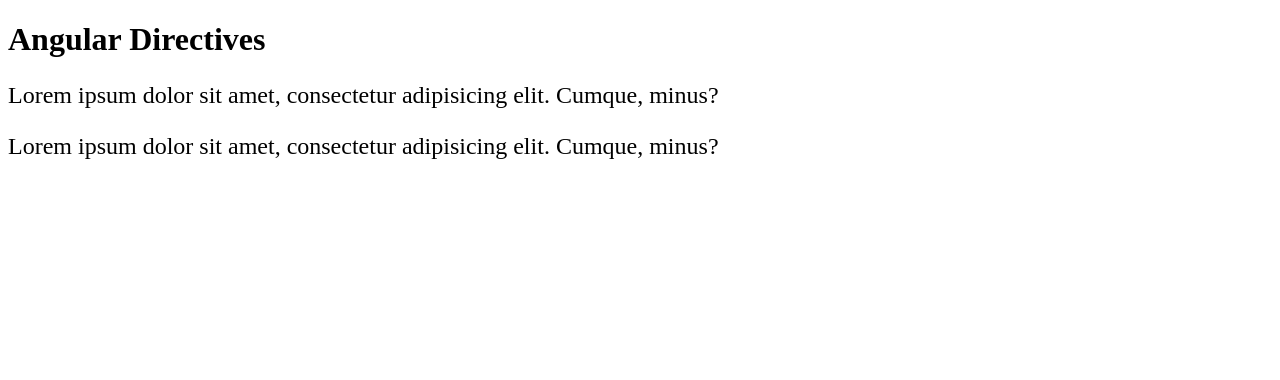
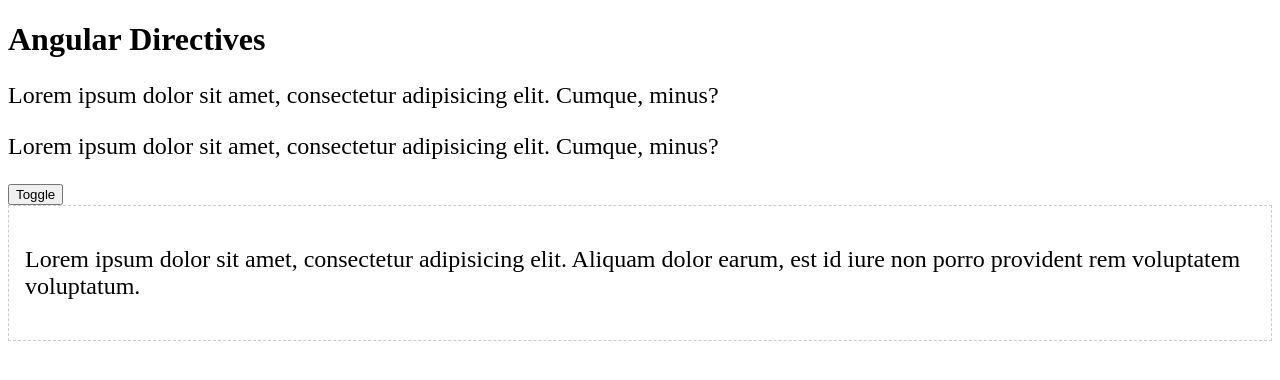
Before and after one commit to AndriBunko/udemy-angular8-section4, an Angular app: page / in a window 1280 px wide. Shown: the top 380 px of the page. Built offline with nearby package versions, Linux system fonts and the light colour scheme.

Commit message:
section 4, lesson 35 creating structural directive

```diff
--- a/src/app/app.component.css
+++ b/src/app/app.component.css
@@ -1,3 +1,8 @@
 p {
   font-size: 1.5rem;
 }
+
+.wrap {
+  border: 1px dashed #ccc;
+  padding: 1rem;
+}
--- a/src/app/app.component.html
+++ b/src/app/app.component.html
@@ -1,5 +1,34 @@
 <div>
   <h1>Angular Directives</h1>
-  <p appStyle="red" [dStyles]="{border: '1px solid blue', borderRadius: '5px'}">Lorem ipsum dolor sit amet, consectetur adipisicing elit. Cumque, minus?</p>
-  <p appStyle="blue" [dStyles]="{border: '1px solid red', borderRadius: '15px'}">Lorem ipsum dolor sit amet, consectetur adipisicing elit. Cumque, minus?</p>
+  <p appStyle="red" [dStyles]="{border: '1px solid blue', borderRadius: '5px'}">Lorem ipsum dolor sit amet, consectetur
+    adipisicing elit. Cumque, minus?</p>
+  <p appStyle="blue" [dStyles]="{border: '1px solid red', borderRadius: '15px'}">Lorem ipsum dolor sit amet, consectetur
+    adipisicing elit. Cumque, minus?</p>
+
+  <button class="btn" (click)="isVisible = !isVisible">Toggle</button>
+
+<!--  <div *ngIf="isVisible" class="wrap">-->
+<!--    <p>Lorem ipsum dolor sit amet, consectetur adipisicing elit. Aliquam dolor earum, est id iure non porro provident-->
+<!--      rem voluptatem voluptatum.</p>-->
+<!--  </div>-->
+
+<!--  <ng-template [ngIf]="isVisible">-->
+<!--    <div class="wrap">-->
+<!--      <p>Lorem ipsum dolor sit amet, consectetur adipisicing elit. Aliquam dolor earum, est id iure non porro provident-->
+<!--        rem voluptatem voluptatum.</p>-->
+<!--    </div>-->
+<!--  </ng-template>-->
+
+<!--    <div  *appIfnot="!isVisible" class="wrap">-->
+<!--      <p>Lorem ipsum dolor sit amet, consectetur adipisicing elit. Aliquam dolor earum, est id iure non porro provident-->
+<!--        rem voluptatem voluptatum.</p>-->
+<!--    </div>-->
+
+  <ng-template [appIfnot]="!isVisible">
+    <div class="wrap">
+      <p>Lorem ipsum dolor sit amet, consectetur adipisicing elit. Aliquam dolor earum, est id iure non porro provident
+        rem voluptatem voluptatum.</p>
+    </div>
+  </ng-template>
+
 </div>
--- a/src/app/app.component.ts
+++ b/src/app/app.component.ts
@@ -1,4 +1,4 @@
-import { Component } from '@angular/core';
+import {Component} from '@angular/core';
 
 @Component({
   selector: 'app-root',
@@ -7,4 +7,5 @@ import { Component } from '@angular/core';
 })
 export class AppComponent {
   title = 'angular-basic-section4';
+  isVisible = true;
 }
--- a/src/app/app.module.ts
+++ b/src/app/app.module.ts
@@ -4,12 +4,14 @@ import { NgModule } from '@angular/core';
 import { AppComponent } from './app.component';
 import {FormsModule} from '@angular/forms';
 import {StyleDirective} from './directives/style.directive';
+import { IfnotDirective } from './directives/ifnot.directive';
 
 
 @NgModule({
   declarations: [
     AppComponent,
-    StyleDirective
+    StyleDirective,
+    IfnotDirective
   ],
   imports: [
     BrowserModule,
--- /dev/null
+++ b/src/app/directives/ifnot.directive.ts
@@ -0,0 +1,21 @@
+import {Directive, Input, TemplateRef, ViewContainerRef} from '@angular/core';
+
+@Directive({
+  selector: '[appIfnot]'
+})
+export class IfnotDirective {
+  @Input('appIfnot') set ifNot(condition: boolean) {
+    if (!condition) {
+      // Показать елементы
+      this.viewContainer.createEmbeddedView(this.templateRef);
+    } else {
+      // скрить
+      this.viewContainer.clear();
+    }
+  }
+
+  constructor(private templateRef: TemplateRef<any>,
+              private viewContainer: ViewContainerRef) {
+  }
+
+}
```
